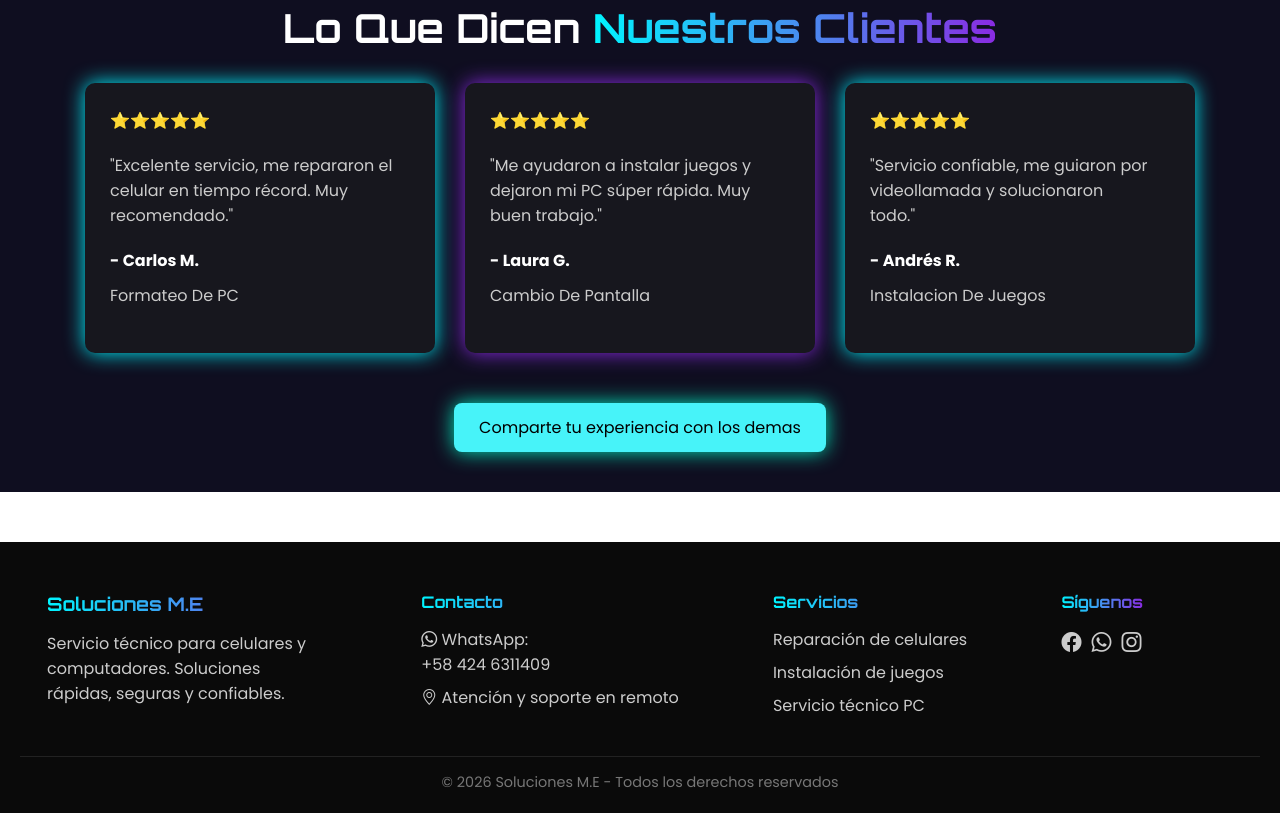
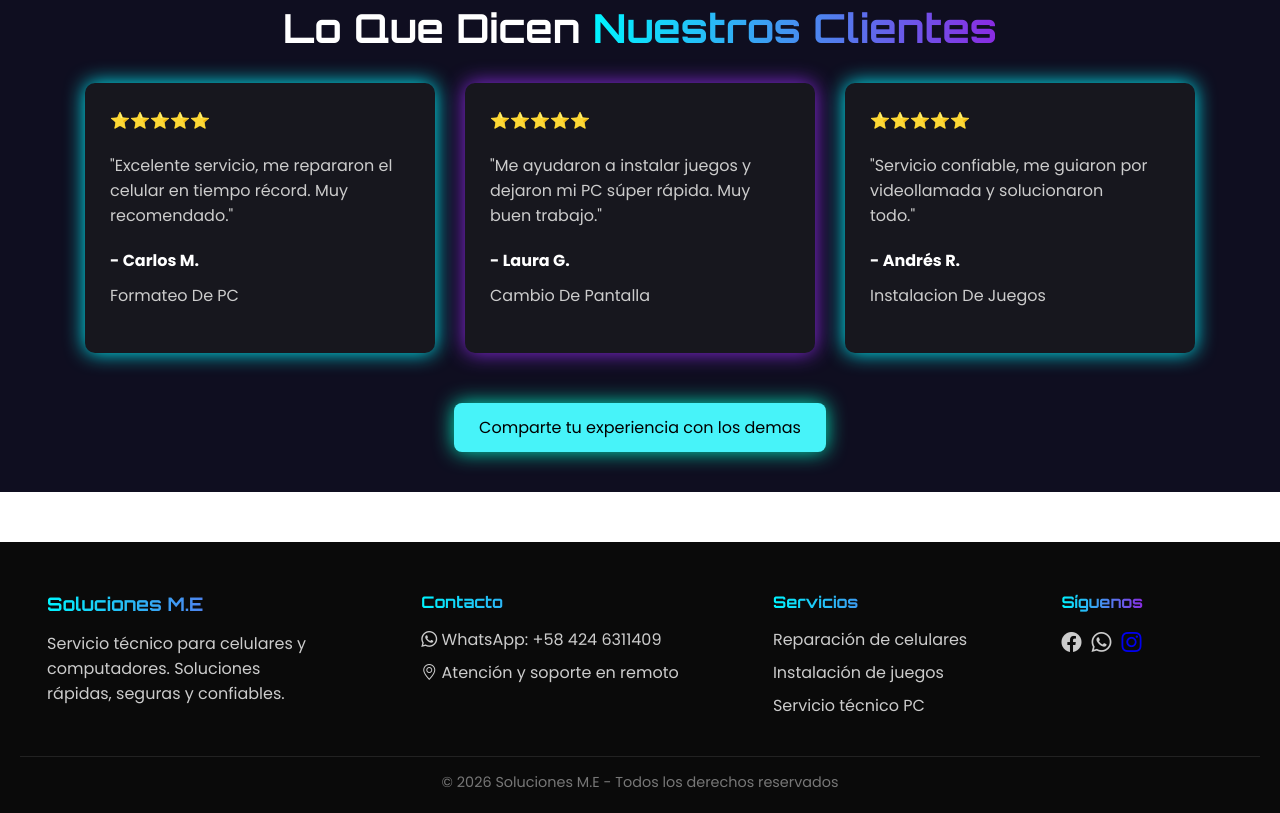
Before and after one commit to ernesto4023-glitch/ActivosDigitales, a plain HTML site: page index.html in a window 1280 px wide. Shown: the part 3453-4266 px from the top of the page. Drawn offline with nearby package versions, Linux system fonts and the light colour scheme.

Commit message:
'actualizacion'

```diff
--- a/app.js
+++ b/app.js
@@ -1,4 +1,4 @@
-const botones = document.querySelectorAll('.btn-content, .btn-hero');
+const botones = document.querySelectorAll('.btn');
 botones.forEach(btn => {
     btn.addEventListener('click', () => {
         window.open('https://wa.me/+584246311409?text=Hola%20Estoy%20interesad@%20en%20tus%20servicios','_black');
--- a/index.html
+++ b/index.html
@@ -296,7 +296,7 @@
             <!-- CONTACTO -->
             <div class="footer-seccion f2">
             <h4 class="degradado">Contacto</h4>
-            <p><i class="bi bi-whatsapp"></i> WhatsApp: <br>+58 424 6311409</p>
+            <p><i class="bi bi-whatsapp"></i> WhatsApp: +58 424 6311409</p>
             <p><i class="bi bi-geo-alt"></i> Atención y soporte en remoto</p>
             </div>
 
@@ -314,7 +314,7 @@
             <div class="link">
             <p><i class="bi bi-facebook"></i></p>
             <p><i class="bi bi-whatsapp"></i></p>
-            <p><i class="bi bi-instagram"></i></p>
+            <p><a href="https://www.instagram.com/ganahoy777?igsh=ZDBsc3Q2cHkwb3Jo"><i class="bi bi-instagram"></i></a></p>
             </div>
             </div>
 
```
